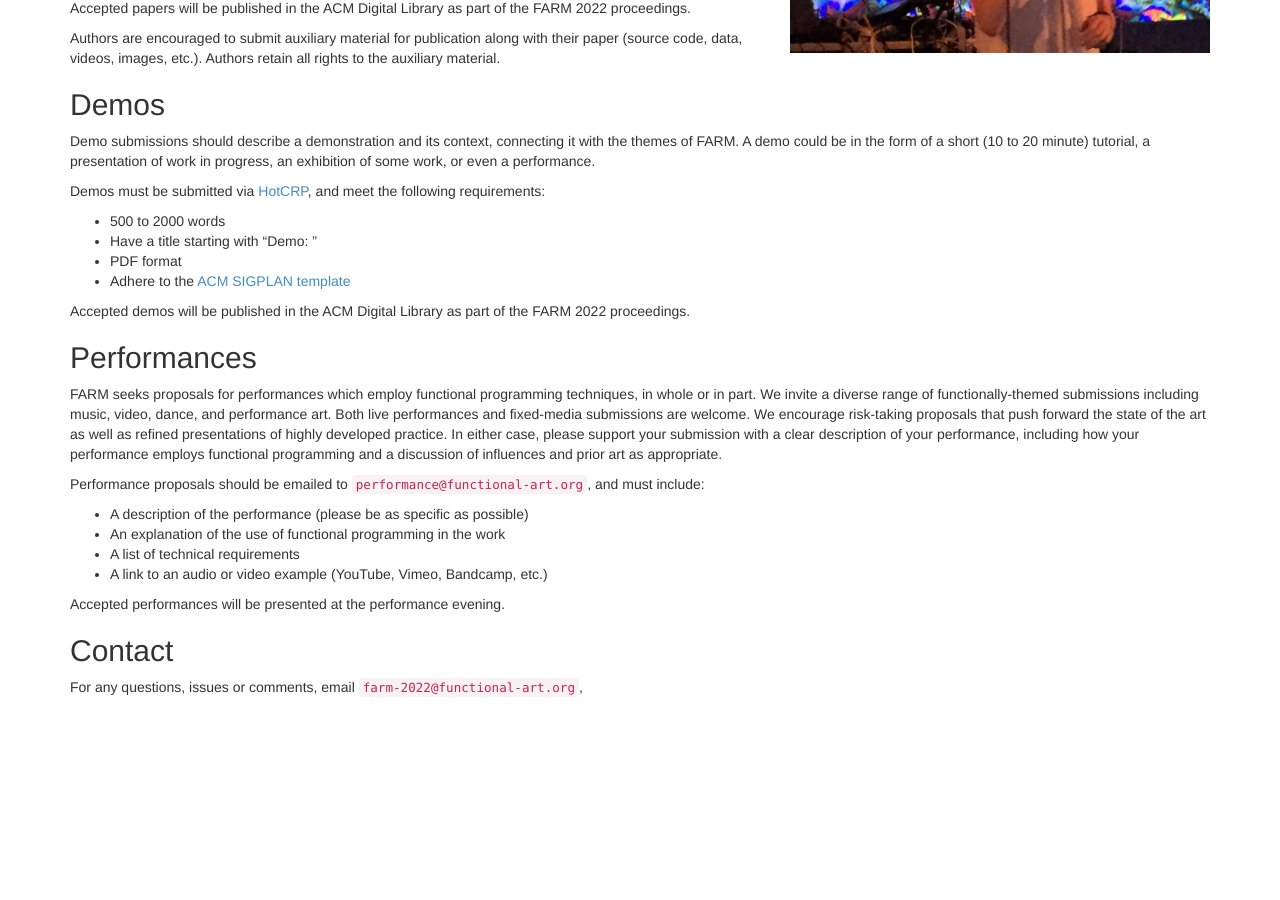
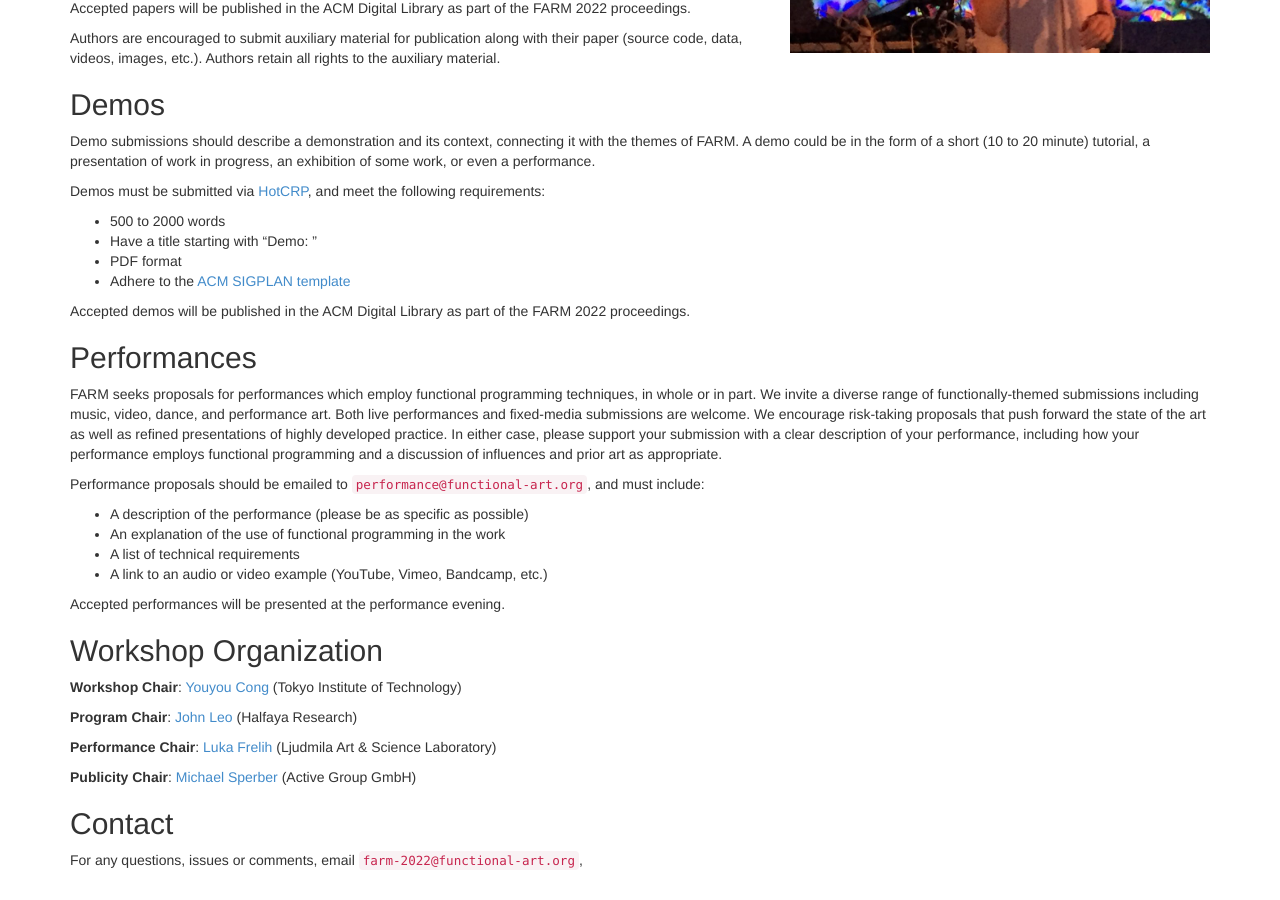
Before and after one commit to functional-art/functional-art.github.com, a Jekyll site: the page built from 2022/cfp.md, in a window 1280 px wide and 900 px high, scrolled down 909 px. Built offline with Jekyll 4.4.1, drawn with Linux system fonts in a browser that asks for light colours; nearby versions of some CDN libraries; before the commit the page ends 1636 px from its top, so only the background shows below that.

Commit message:
Workshop organizers -> CfP

```diff
--- a/2022/cfp.md
+++ b/2022/cfp.md
@@ -110,6 +110,16 @@ and must include:
 
 Accepted performances will be presented at the performance evening.
 
+## Workshop Organization
+
+**Workshop Chair**: [Youyou Cong](https://prg.is.titech.ac.jp/people/cong/) (Tokyo Institute of Technology)
+
+**Program Chair**: [John Leo](http://www.halfaya.org/leo/) (Halfaya Research)
+
+**Performance Chair**: [Luka Frelih](https://wiki.ljudmila.org/Luka_Frelih_CV) (Ljudmila Art & Science Laboratory)
+
+**Publicity Chair**: [Michael Sperber](https://www.deinprogramm.de/sperber/) (Active Group GmbH)
+
 ## Contact
 
 For any questions, issues or comments, email [`farm-2022@functional-art.org`](farm-2022@functional-art.org),
```
Also changed, not shown: 2022/cfp.txt (+8 -0 lines).
